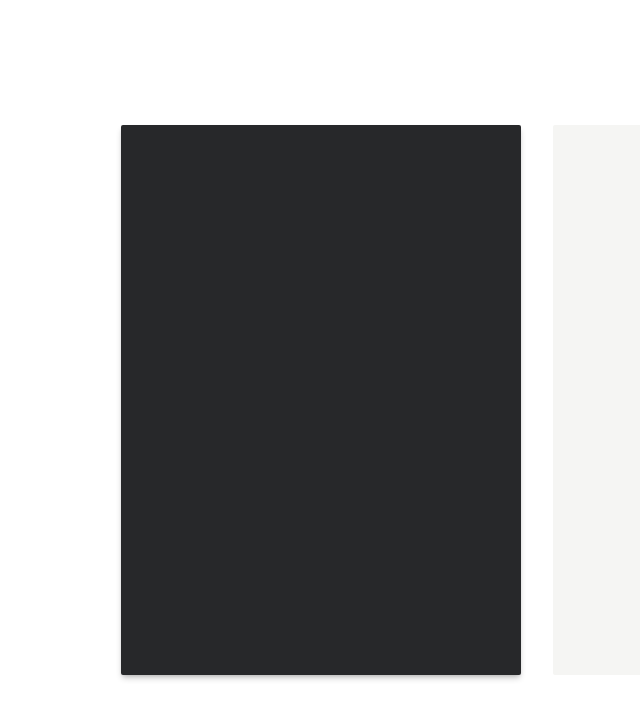
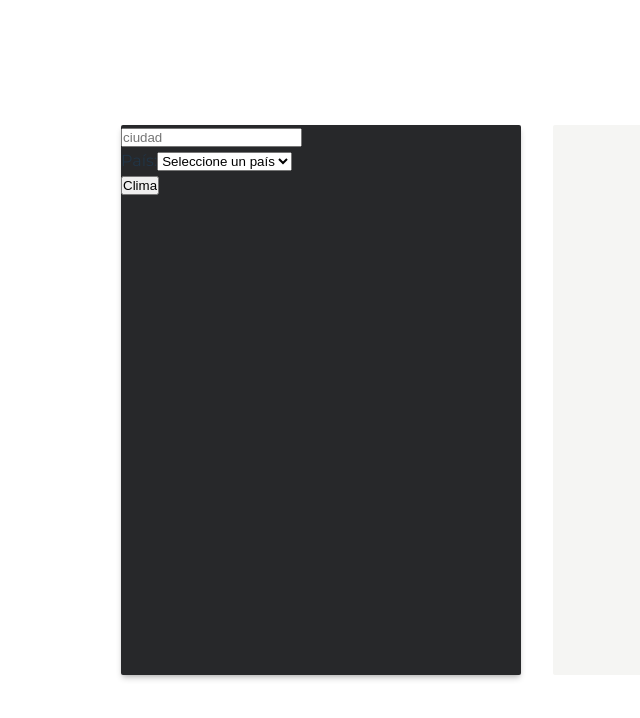
Before and after one commit to Gadiel-Monteabaro/clima-app, a React (Vite) app: page / in a window 1280 px wide. Shown: the top 718 px of the page, without its empty margins (103-743 px from the left). Built offline with nearby package versions, Linux system fonts and the light colour scheme.

Commit message:
html: Estructurar Formulario de consulta de clima

```diff
--- a/src/App.tsx
+++ b/src/App.tsx
@@ -1,15 +1,17 @@
+import Form from "./components/Form";
+
 function App() {
   return (
     <>
       <div className="container">
         <div className="cards">
           <div className="card first-card">
-            <section></section>
-            <div className="card-info"></div>
+            <section>
+              <Form />
+            </section>
           </div>
           <div className="card second-card">
             <section></section>
-            <div className="card-info"></div>
           </div>
         </div>
       </div>
--- /dev/null
+++ b/src/components/Form.tsx
@@ -0,0 +1,25 @@
+import { countries } from "../data/countries";
+
+export default function Form() {
+  return (
+    <form className="">
+      <div>
+        <label htmlFor="city">
+          <input id="city" name="city" type="text" placeholder="ciudad" />
+        </label>
+      </div>
+      <div>
+        <label htmlFor="country">País:</label>
+        <select id="country" name="country">
+          <option value="">Seleccione un país</option>
+          {countries.map((country) => (
+            <option key={country.code} value={country.code}>
+              {country.name}
+            </option>
+          ))}
+        </select>
+      </div>
+      <input type="submit" value={"Clima"} />
+    </form>
+  );
+}
--- /dev/null
+++ b/src/data/countries.tsx
@@ -0,0 +1,11 @@
+import type { Country } from "../types";
+
+export const countries: Country[] = [
+  { code: "US", name: "Estados Unidos" },
+  { code: "MX", name: "México" },
+  { code: "AR", name: "Argentina" },
+  { code: "CO", name: "Colombia" },
+  { code: "CR", name: "Costa Rica" },
+  { code: "ES", name: "España" },
+  { code: "PE", name: "Perú" },
+];
--- /dev/null
+++ b/src/types/index.ts
@@ -0,0 +1,9 @@
+export type SearchType = {
+  city: string;
+  country: string;
+};
+
+export type Country = {
+  code: string;
+  name: string;
+};
```
